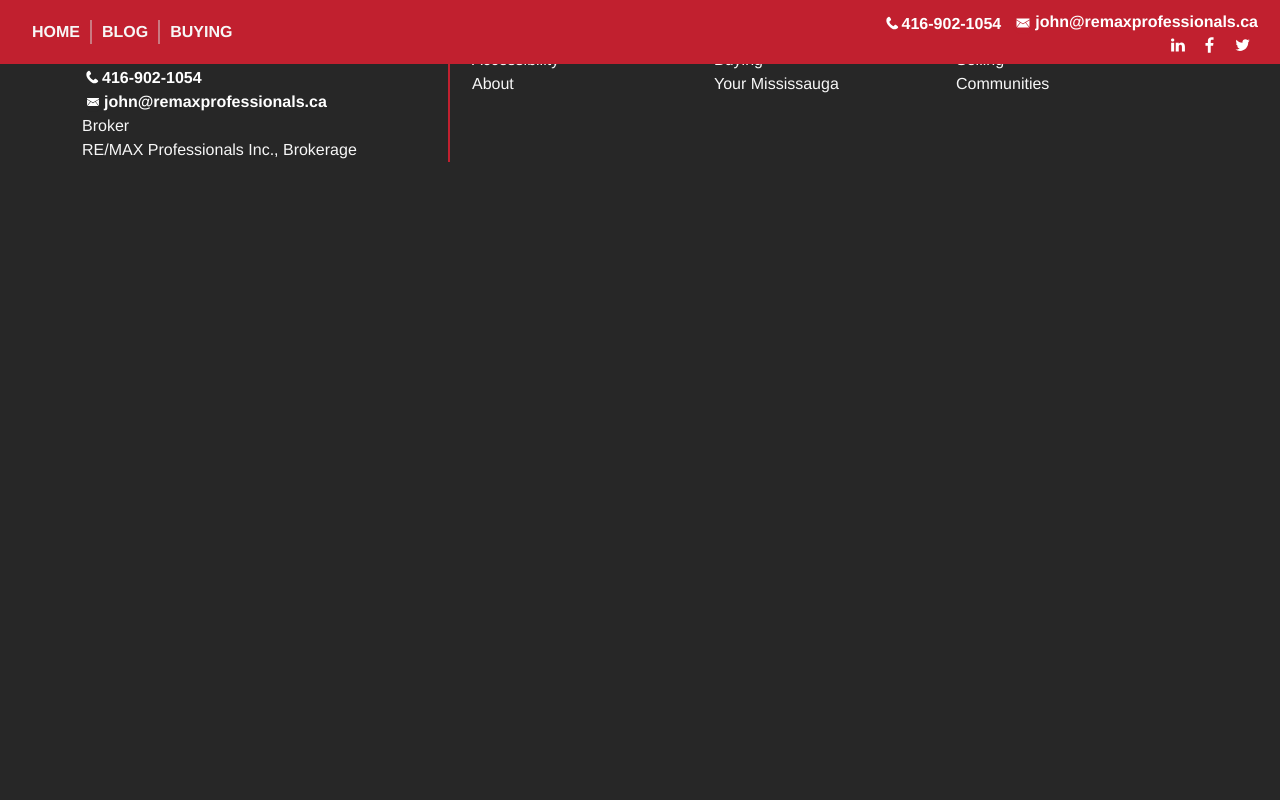
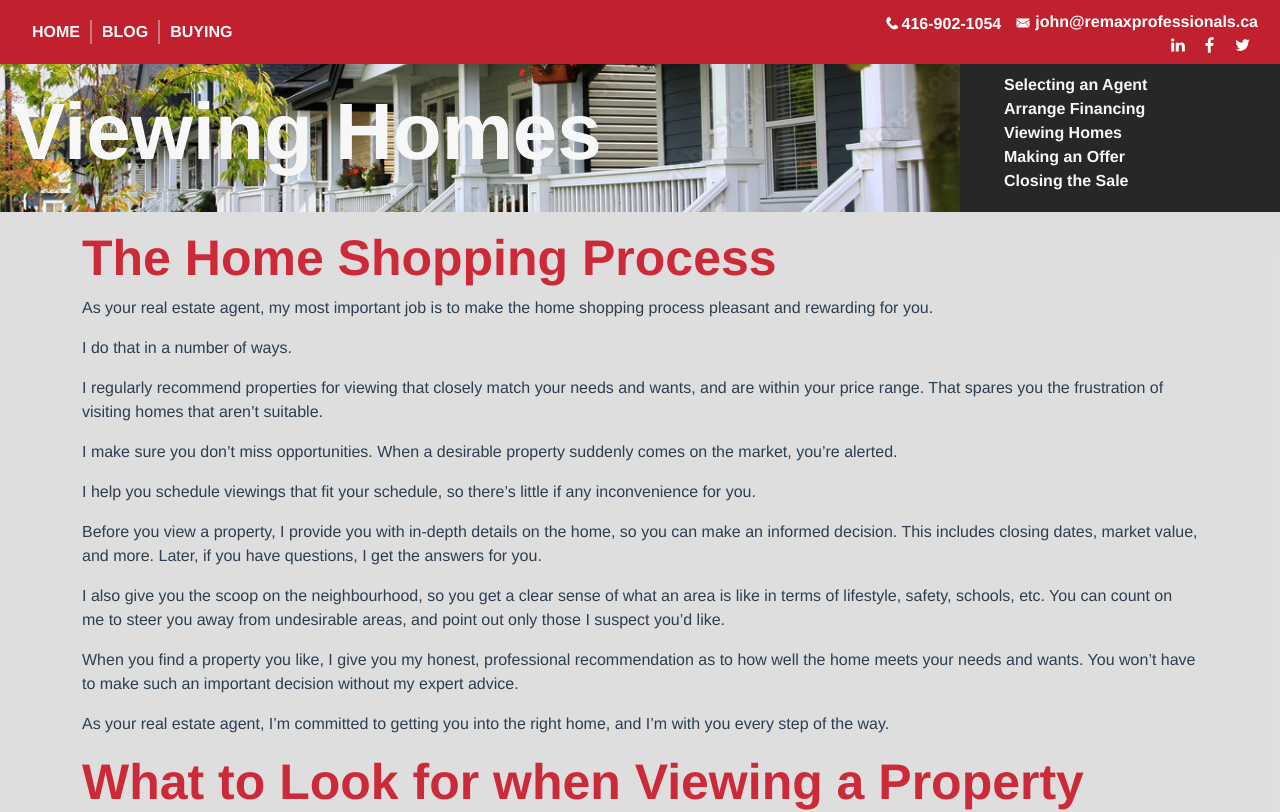
Before and after one commit to Sanparty/jmanucdoc-vue, a Vue app: page /buying/viewinghomes in a window 1280 px wide. Shown: the top 812 px of the page. Built offline with nearby package versions, Linux system fonts and the light colour scheme.

Commit message:
added buying pages

```diff
--- /dev/null
+++ b/src/buying/buyingClosing.vue
@@ -0,0 +1,64 @@
+<template>
+  <div class="home-container container-fluid p-0">
+    <div class="d-flex flex-wrap align-items-start">
+      <div class="col-12">
+      <BuyingMenuSmmall
+    :heading="closingSale.heading"
+    :contact="contact"
+    :image="`url(${require('../assets/images/agent_showing_home.jpeg')})`"
+    :altimage="`Real Estate Agent Showing Home To Clients`"
+    :bgPosition="`center center`"
+    />
+  </div>
+      <div class="col-12">
+        <BuyingHome :pageInfo="closingSale" />
+      </div>
+      <div class="container-fluid">
+        <ContactJohn />
+      </div>
+    </div>
+  </div>
+</template>
+
+<script>
+import ContactJohn from "../components/contactJohn.vue";
+import BuyingMenuSmmall from "../components/buyingMenuSmall.vue";
+import BuyingHome from "./buyingHome.vue";
+import {
+  closingSale
+} from "../js/components/buying";
+export default {
+  name: "buyingClosing",
+  components: {
+    BuyingMenuSmmall,
+    BuyingHome,
+    ContactJohn,
+  },
+  data() {
+    return {
+      closingSale: closingSale,
+    };
+  },
+};
+</script>
+
+<style scoped>
+h3 {
+  margin: 40px 0 0;
+}
+ul {
+  list-style-type: none;
+  padding: 0;
+}
+li {
+  display: inline-block;
+  margin: 0 10px;
+}
+a {
+  color: #42b983;
+}
+.home-container {
+  padding-top: 20px;
+  background-color: #f7f7f7;
+}
+</style>
--- a/src/buying/buyingContainer.vue
+++ b/src/buying/buyingContainer.vue
@@ -4,7 +4,7 @@
     <div class="col-12">
     <BuyingHeading />
     </div>
-    <div class="container-md">
+    <div class="col-12">
    <BuyingHome
    :pageInfo="buying"
    />
--- /dev/null
+++ b/src/buying/buyingFinancing.vue
@@ -0,0 +1,64 @@
+<template>
+  <div class="home-container container-fluid p-0">
+    <div class="d-flex flex-wrap align-items-start">
+      <div class="col-12">
+      <BuyingMenuSmmall
+    :heading="arrangeFinancing.heading"
+    :contact="contact"
+    :image="`url(${require('../assets/images/agent_showing_home.jpeg')})`"
+    :altimage="`Real Estate Agent Showing Home To Clients`"
+    :bgPosition="`center center`"
+    />
+  </div>
+      <div class="col-12">
+        <BuyingHome :pageInfo="arrangeFinancing" />
+      </div>
+      <div class="container-fluid">
+        <ContactJohn />
+      </div>
+    </div>
+  </div>
+</template>
+
+<script>
+import ContactJohn from "../components/contactJohn.vue";
+import BuyingMenuSmmall from "../components/buyingMenuSmall.vue";
+import BuyingHome from "./buyingHome.vue";
+import {
+  arrangeFinancing
+} from "../js/components/buying";
+export default {
+  name: "buyingFinancing",
+  components: {
+    BuyingMenuSmmall,
+    BuyingHome,
+    ContactJohn,
+  },
+  data() {
+    return {
+      arrangeFinancing: arrangeFinancing,
+    };
+  },
+};
+</script>
+
+<style scoped>
+h3 {
+  margin: 40px 0 0;
+}
+ul {
+  list-style-type: none;
+  padding: 0;
+}
+li {
+  display: inline-block;
+  margin: 0 10px;
+}
+a {
+  color: #42b983;
+}
+.home-container {
+  padding-top: 20px;
+  background-color: #f7f7f7;
+}
+</style>
--- a/src/buying/buyingHome.vue
+++ b/src/buying/buyingHome.vue
@@ -6,9 +6,10 @@
       justify-content-center
       align-items-center
       blog-container
+      py-3
     "
   >
-    <div class="p-3 blog-main">
+    <div class="blog-main container-md">
       <!-- <h3>{{ pageInfo.heading }}</h3> -->
       <h1>{{ pageInfo.title.title1 }}</h1>
       <div v-html="pageInfo.content.content1"></div>
@@ -51,7 +52,6 @@ h3 {
   text-align: left;
   background-color: #d3d3d3ac;
   height: 100%;
-  border-radius: 10px;
 }
 .blog-main a {
   color: #f7f7f7;
--- /dev/null
+++ b/src/buying/buyingOffer.vue
@@ -0,0 +1,62 @@
+<template>
+  <div class="home-container container-fluid p-0">
+    <div class="d-flex flex-wrap align-items-start">
+      <div class="col-12">
+      <BuyingMenuSmmall
+    :heading="makingOffer.heading"
+    :contact="contact"
+    :image="`url(${require('../assets/images/Suburban-Homes-1080x675.jpg')})`"
+    :altimage="`Suburban Homes`"
+    :bgPosition="`center center`"
+    />
+  </div>
+      <div class="col-12">
+        <BuyingHome :pageInfo="makingOffer" />
+      </div>
+      <div class="container-fluid">
+        <ContactJohn />
+      </div>
+    </div>
+  </div>
+</template>
+
+<script>
+import ContactJohn from "../components/contactJohn.vue";
+import BuyingMenuSmmall from "../components/buyingMenuSmall.vue";
+import BuyingHome from "./buyingHome.vue";
+import { makingOffer } from "../js/components/buying";
+export default {
+  name: "buyingOffer",
+  components: {
+    BuyingMenuSmmall,
+    BuyingHome,
+    ContactJohn,
+  },
+  data() {
+    return {
+      makingOffer: makingOffer
+    };
+  },
+};
+</script>
+
+<style scoped>
+h3 {
+  margin: 40px 0 0;
+}
+ul {
+  list-style-type: none;
+  padding: 0;
+}
+li {
+  display: inline-block;
+  margin: 0 10px;
+}
+a {
+  color: #42b983;
+}
+.home-container {
+  padding-top: 20px;
+  background-color: #f7f7f7;
+}
+</style>
--- /dev/null
+++ b/src/buying/buyingViewing.vue
@@ -0,0 +1,62 @@
+<template>
+  <div class="home-container container-fluid p-0">
+    <div class="d-flex flex-wrap align-items-start">
+      <div class="col-12">
+      <BuyingMenuSmmall
+    :heading="viewingHomes.heading"
+    :contact="contact"
+    :image="`url(${require('../assets/images/AdobeStock_16789283_New.jpg')})`"
+    :altimage="`Suburban Homes`"
+    :bgPosition="`center center`"
+    />
+  </div>
+      <div class="col-12">
+        <BuyingHome :pageInfo="viewingHomes" />
+      </div>
+      <div class="container-fluid">
+        <ContactJohn />
+      </div>
+    </div>
+  </div>
+</template>
+
+<script>
+import ContactJohn from "../components/contactJohn.vue";
+import BuyingMenuSmmall from "../components/buyingMenuSmall.vue";
+import BuyingHome from "./buyingHome.vue";
+import { viewingHomes } from "../js/components/buying.js";
+export default {
+  name: "buyingViewing",
+  components: {
+    BuyingMenuSmmall,
+    BuyingHome,
+    ContactJohn,
+  },
+  data() {
+    return {
+      viewingHomes: viewingHomes,
+    };
+  },
+};
+</script>
+
+<style scoped>
+h3 {
+  margin: 40px 0 0;
+}
+ul {
+  list-style-type: none;
+  padding: 0;
+}
+li {
+  display: inline-block;
+  margin: 0 10px;
+}
+a {
+  color: #42b983;
+}
+.home-container {
+  padding-top: 20px;
+  background-color: #f7f7f7;
+}
+</style>
--- a/src/components/buyingMenu.vue
+++ b/src/components/buyingMenu.vue
@@ -9,10 +9,14 @@
             >Selecting an Agent</span
           >
         </li>
-        <li><a class="dropdown-item" href="#">Arrange Financing</a></li>
-        <li><a class="dropdown-item" href="#">Viewing Homes</a></li>
-        <li><a class="dropdown-item" href="#">Making an Offer</a></li>
-        <li><a class="dropdown-item" href="#">Closing the Sale</a></li>
+        <li><span class="no-underline" @click="BuyingFinancing()"
+            >Arrange Financing</span></li>
+        <li><span class="no-underline" @click="BuyingViewing()"
+            >Viewing Homes</span></li>
+        <li><span class="no-underline" @click="BuyingOffer()"
+            >Making an Offer</span></li>
+        <li><span class="no-underline" @click="BuyingClosing()"
+            >Closing the Sale</span></li>
       </ul>
       <!-- <div class="no-underline" @click="showBlogpost()">
         <button class="btn btn-primary mt-3 cont-reading" type="submit">
@@ -36,6 +40,38 @@ export default {
         }
       });
     },
+    BuyingFinancing() {
+      this.$router.push({
+        name: "BuyingFinancing",
+        props: {
+          selecting: String
+        }
+      });
+    },
+    BuyingViewing() {
+      this.$router.push({
+        name: "BuyingViewing",
+        props: {
+          selecting: String
+        }
+      });
+    },
+    BuyingClosing() {
+      this.$router.push({
+        name: "BuyingClosing",
+        props: {
+          selecting: String
+        }
+      });
+    },
+    BuyingOffer() {
+      this.$router.push({
+        name: "BuyingOffer",
+        props: {
+          selecting: String
+        }
+      });
+    },
   },
 };
 </script>
@@ -50,9 +86,10 @@ li {
   font-size: 3rem;
   font-weight: bold;
 }
-li a:hover {
+li:hover {
   color: #cc2a38;
   transition: 0.5s ease;
+  cursor: pointer;
 }
 
 h2 {
--- a/src/components/buyingMenuSmall.vue
+++ b/src/components/buyingMenuSmall.vue
@@ -1,7 +1,7 @@
 <template>
-    <div class="container-md">
-        <div class="row main d-flex flex-wrap justify-content-center align-items-center">
-            <div class="bio-image col-12 col-md-9"
+    <div class="container-fluid">
+        <div class="row main d-flex">
+            <div class="bio-image col-12 col-md-9 py-4"
             :style="
                 {
                 backgroundImage: image,
@@ -9,22 +9,24 @@
                 backgroundSize: 'cover'
                 }"
             >
-            <span class="background-image" role="img" :aria-label="altimage"> </span>
+                <span class="background-image" role="img" :aria-label="altimage"> </span>
                 <h1 class="latest">{{ heading }}</h1>
-                <!-- <img class="bio-image img-fluid" src="../assets/images/agent_showing_home.jpeg" /> -->
             </div>
-            <div class="contact-box content d-flex flex-column justify-content-start align-items-start p-3 col-12 col-md-3">
+            <div class="contact-box d-flex flex-column justify-content-center align-items-start col-12 col-md-3">
                 <ul>
-        <li>
-          <span class="no-underline" @click="BuyingSelect()"
-            >Selecting an Agent</span
-          >
-        </li>
-        <li><a class="dropdown-item" href="#">Arrange Financing</a></li>
-        <li><a class="dropdown-item" href="#">Viewing Homes</a></li>
-        <li><a class="dropdown-item" href="#">Making an Offer</a></li>
-        <li><a class="dropdown-item" href="#">Closing the Sale</a></li>
-      </ul>
+                    <li>
+                         <span class="no-underline" @click="BuyingSelect()"
+                             >Selecting an Agent</span>
+                    </li>
+                    <li><span class="no-underline" @click="BuyingFinancing()"
+                        >Arrange Financing</span></li>
+                    <li><span class="no-underline" @click="BuyingViewing()"
+                        >Viewing Homes</span></li>
+                    <li><span class="no-underline" @click="BuyingOffer()"
+                        >Making an Offer</span></li>
+                    <li><span class="no-underline" @click="BuyingClosing()"
+                        >Closing the Sale</span></li>
+                </ul>
             </div>
         </div>
     </div>
@@ -40,34 +42,82 @@
             heading: String,
             altimage: String
         },
+        methods: {
+            BuyingSelect() {
+            this.$router.push({
+                name: "BuyingSelect",
+                props: {
+                selecting: String
+                }
+            });
+            },
+            BuyingFinancing() {
+            this.$router.push({
+                name: "BuyingFinancing",
+                props: {
+                selecting: String
+                }
+            });
+            },
+            BuyingViewing() {
+            this.$router.push({
+                name: "BuyingViewing",
+                props: {
+                selecting: String
+                }
+            });
+            },
+            BuyingClosing() {
+            this.$router.push({
+                name: "BuyingClosing",
+                props: {
+                selecting: String
+                }
+            });
+            },
+            BuyingOffer() {
+            this.$router.push({
+                name: "BuyingOffer",
+                props: {
+                selecting: String
+                }
+            });
+            },
+        },
     }
 </script>
 
 <style scoped>
-.content {
+.container-fluid {
+  background-color: #272727;
+  height: 100%;
+  text-align: left;
+}
+ul {
+  list-style-type: none;
+}
+li {
+  color: #f7f7f7;
+  font-weight: bold;
+}
+li:hover {
+  color: #cc2a38;
+  transition: 0.5s ease;
+  cursor: pointer;
+}
+.main {
+    margin-top: 50px;
+}
+.bio-image {
     height: 100%;
 }
-.main {
-    margin-top: 100px;
-    margin-bottom: 10px;
-}
 .contact-box {
-  background-color: #d3d3d3ac;
-  border-bottom-left-radius: 10px;
-  border-bottom-right-radius: 10px;
   text-align: left;
+  padding-top: 20px;
 }
 .contact-box a {
-    color: #272727;
+    color: #f7f7f7;
     text-decoration: none;
-}
-.bio-image {
-    /* border-radius: 10px; */
-    /* background-image: url(../assets/images/agent_showing_home.jpeg); */
-    background-size: cover;
-    /* background-position: center center; */
-    border-top-left-radius: 10px;
-    border-top-right-radius: 10px;
 }
 .phone:before {
   content: "";
@@ -106,14 +156,5 @@ h1.latest {
         height: 200px;
     }
 }
-@media screen and (min-width: 768px) {
-   .bio-image {
-    border-top-right-radius: 0;
-    border-bottom-left-radius: 10px;
-   }
-    .contact-box {
-    border-top-right-radius: 10px;
-    border-bottom-left-radius: 0;
-   }
-}
+
 </style>
--- a/src/router/index.js
+++ b/src/router/index.js
@@ -6,7 +6,11 @@ import BlogJohn from "../blog/blogJohn.vue";
 import BlogPost from "../blogposts/blogPost.vue";
 import ContactContainer from "../contact/contactContainer.vue";
 import BuyingContainer from "../buying/buyingContainer.vue"
-import BuyingContainer2 from "../buying/buyingContainer2.vue"
+import BuyingSelect from "../buying/buyingSelect.vue"
+import BuyingFinancing from "../buying/buyingFinancing.vue"
+import BuyingViewing from "../buying/buyingViewing.vue"
+import BuyingOffer from "../buying/buyingOffer.vue"
+import BuyingClosing from "../buying/buyingClosing.vue"
 
 let router =  createRouter({
     history: createWebHistory(process.env.BASE_URL),
@@ -62,9 +66,41 @@ let router =  createRouter({
         path:'/buying/selectinganagent',
         name: 'BuyingSelect',
         meta: {
-            title: "John Manucdoc | Buying"
+            title: "John Manucdoc | Selecting an Agent"
         },
-        component: BuyingContainer2,
+        component: BuyingSelect,
+    },
+    {
+        path:'/buying/arrangingfinancing',
+        name: 'BuyingFinancing',
+        meta: {
+            title: "John Manucdoc | Selecting an Agent"
+        },
+        component: BuyingFinancing,
+    },
+    {
+        path:'/buying/viewinghomes',
+        name: 'BuyingViewing',
+        meta: {
+            title: "John Manucdoc | Viewing Homes"
+        },
+        component: BuyingViewing,
+    },
+    {
+        path:'/buying/makinganoffer',
+        name: 'BuyingOffer',
+        meta: {
+            title: "John Manucdoc | Making an Offer"
+        },
+        component: BuyingOffer,
+    },
+    {
+        path:'/buying/closingthesale',
+        name: 'BuyingClosing',
+        meta: {
+            title: "John Manucdoc | Closing the Sale"
+        },
+        component: BuyingClosing,
     },
     ],
     // eslint-disable-next-line no-unused-vars
```
Also changed, not shown: src/buying/buyingSelect.vue (renamed from src/buying/buyingContainer2.vue, +10 -27 lines).
